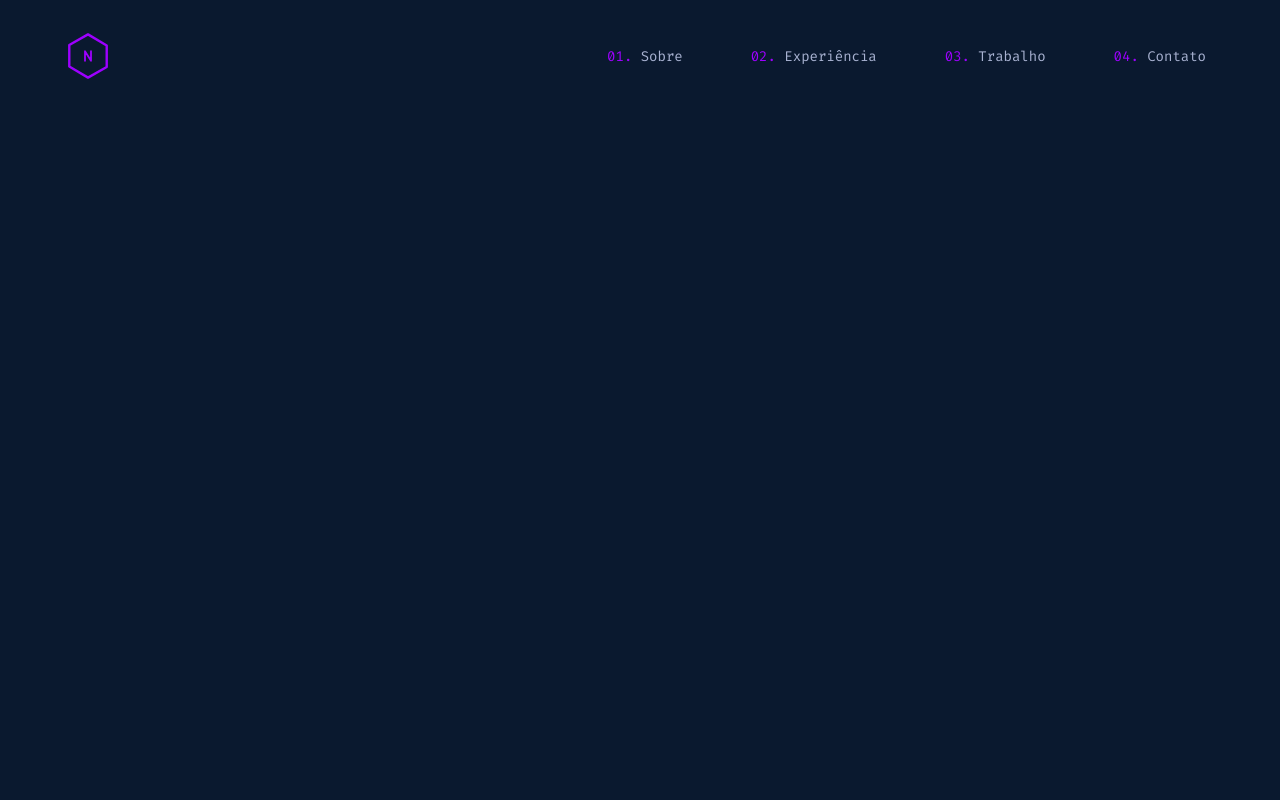
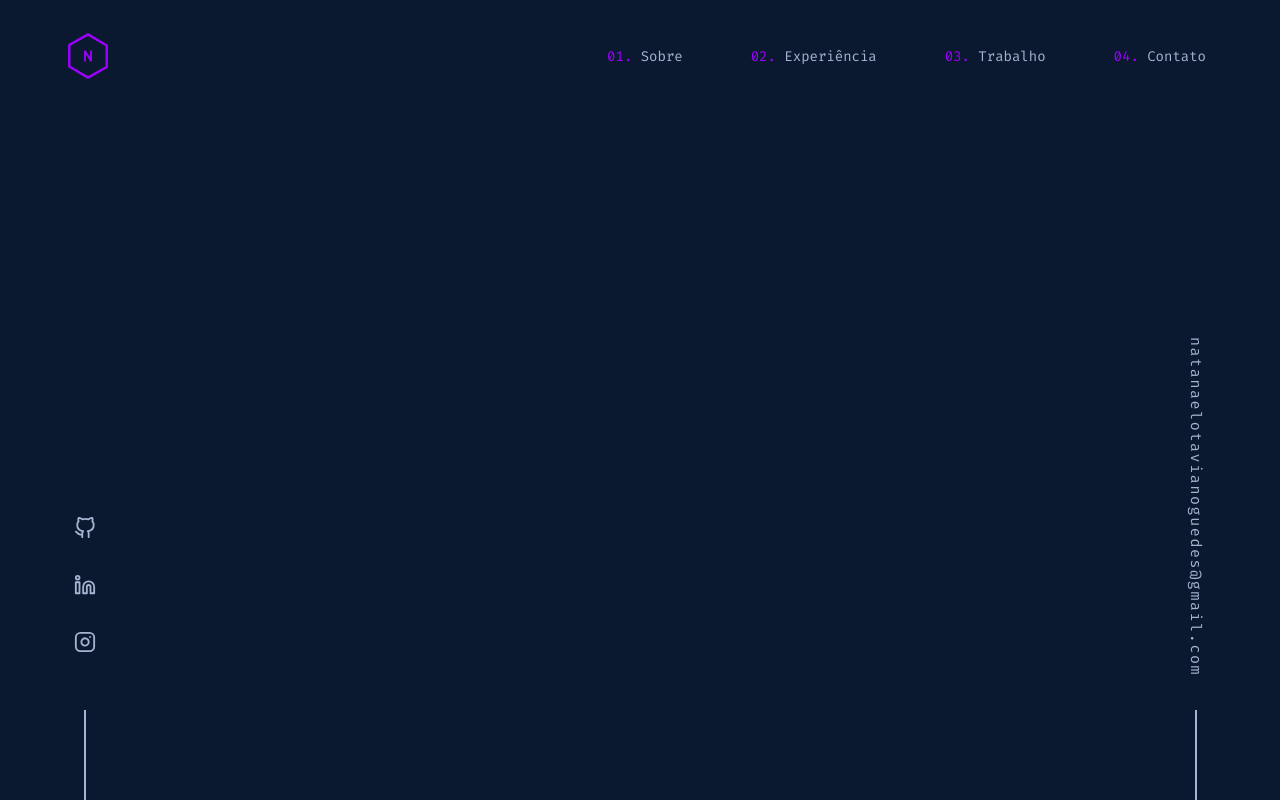
Before and after one commit to DevNatanael/portfolio, a Next.js app: page / in a window 1280 px wide. Built offline with nearby package versions, Linux system fonts and the light colour scheme.

Commit message:
links e icones adicionados

```diff
--- a/src/app/page.tsx
+++ b/src/app/page.tsx
@@ -1,9 +1,13 @@
+import Email from "@/components/Email";
+import SocialIcons from "@/components/SocialIcons";
 import {Navbar} from "@/sections/Navbar";
 import React from "react";
 export default function Index() {
   return (
     <div className="app">
       <Navbar />
+      <SocialIcons />
+      <Email />
     </div>
   );
 }
--- /dev/null
+++ b/src/components/Email.tsx
@@ -0,0 +1,13 @@
+import React from "react";
+
+export default function Email() {
+  return (
+    <div className="email">
+      <span
+        className="email-link"
+      >
+        natanaelotavianoguedes@gmail.com
+      </span>
+    </div>
+  );
+}
--- /dev/null
+++ b/src/components/SocialIcons.tsx
@@ -0,0 +1,35 @@
+import Link from "next/link";
+import React from "react";
+import { FiGithub, FiLinkedin, FiInstagram } from "react-icons/fi";
+
+export default function SocialIcons() {
+  const socialLinks = [
+    {
+      name: "Github",
+      icon: <FiGithub />,
+      link: "https://github.com/DevNatanael",
+    },
+    {
+      name: "LinkedIn",
+      icon: <FiLinkedin />,
+      link: "https://www.linkedin.com/in/natanael-otaviano-guedes-b29032235",
+    },
+    {
+      name: "Instagram",
+      icon: <FiInstagram />,
+      link: "https://instagram.com/natan.ot?igshid=MmIzYWVlNDQ5Yg==",
+    },
+  ];
+
+  return (
+    <div className="social-icons">
+      <ul className="social-icons-list">
+        {socialLinks.map(({ name, icon, link }) => (
+          <li key={name} title={name} className="social-icons-list-item">
+            <Link href={link} className="social-icons-list-item-link" target="_blank">{icon}</Link>
+          </li>
+        ))}
+      </ul>
+    </div>
+  );
+}
--- /dev/null
+++ b/src/scss/components/_email.scss
@@ -0,0 +1,33 @@
+.email {
+  position: fixed;
+  bottom: 0;
+  right: 4rem;
+  display: flex;
+  flex-direction: column;
+  gap: 1.5rem;
+  &-link {
+    writing-mode: vertical-lr;
+    text-decoration: none;
+    color: var(--lightest-slate);
+    font-size: var(--tsm2);
+    letter-spacing: 0.1rem;
+    padding: 10px;
+    outline: 2px dashed transparent;
+    transition: 0.3s ease-in-out;
+
+    &:hover {
+      color: var(--theme-color);
+    }
+    &:focus {
+      outline-color: var(--theme-color);
+    }
+  }
+  &::after {
+    content: "";
+    display: block;
+    width: 2px;
+    height: 90px;
+    background-color: var(--lightest-slate);
+    margin: 0px auto;
+  }
+}
--- a/src/scss/components/_index.scss
+++ b/src/scss/components/_index.scss
@@ -1 +1,3 @@
 @import "logo";
+@import "socialIcons";
+@import "email";
--- /dev/null
+++ b/src/scss/components/_socialIcons.scss
@@ -0,0 +1,52 @@
+.social-icons {
+  position: fixed;
+  bottom: 0;
+  left: 4rem;
+
+  &-list {
+    list-style-type: none;
+    display: flex;
+    flex-direction: column;
+    gap: 0.5rem;
+
+    &-item {
+      font-size: var(--tlarge2);
+      display: flex;
+      justify-content: center;
+      align-items: center;
+      transition: 0.3s ease-in-out;
+
+      &-link {
+        padding: 10px;
+        color: var(--lightest-slate);
+        transition: 0.5 ease-in-out;
+        outline: 2px dashed transparent;
+        transition: 0.3s ease-in-out;
+        &:hover {
+          color: var(--theme-color);
+        }
+        &:focus {
+          outline-color: var(--theme-color);
+          transform: translateY(-4px);
+          color: var(--theme-color);
+        }
+      }
+
+      &:hover {
+        transform: translateY(-4px);
+      }
+
+      &:last-child{
+        margin-bottom: 2rem;
+      }
+    }
+    &::after {
+      content: "";
+      display: block;
+      width: 2px;
+      height: 90px;
+      background-color: var(--lightest-slate);
+      margin: 0px auto;
+    }
+  }
+}
```
